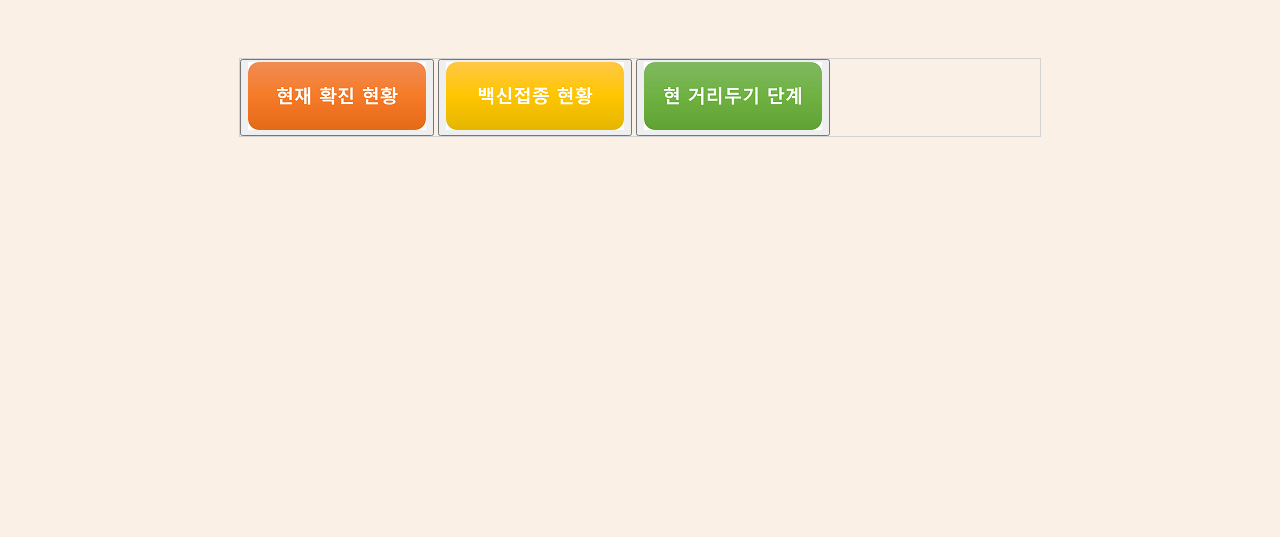
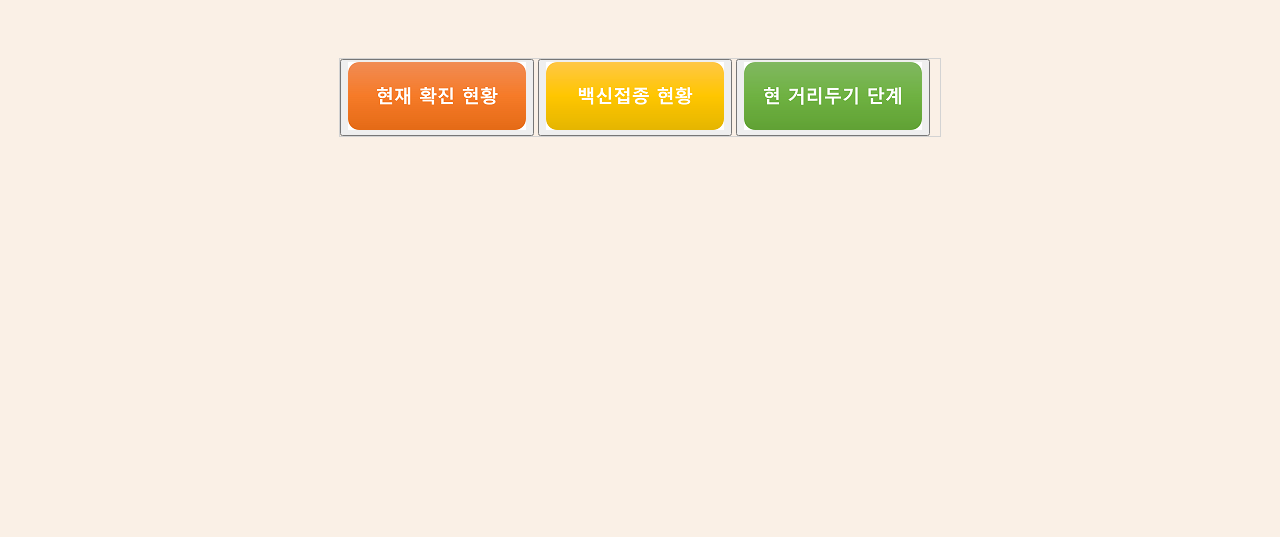
Before and after one commit to 201904269/webprogramminghomework, a plain HTML site: page main.html in a window 1280 px wide. Shown: the part 263-800 px from the top of the page. Drawn offline with Linux system fonts and the light colour scheme.

Commit message:
Update main.html

```diff
--- a/main.html
+++ b/main.html
@@ -13,7 +13,7 @@
         font-size : 100px;
       }
 	    #wrapper{
-		    width:800px;
+		    width:600px;
 		    margin:auto;
 	    }
     </style>
```
